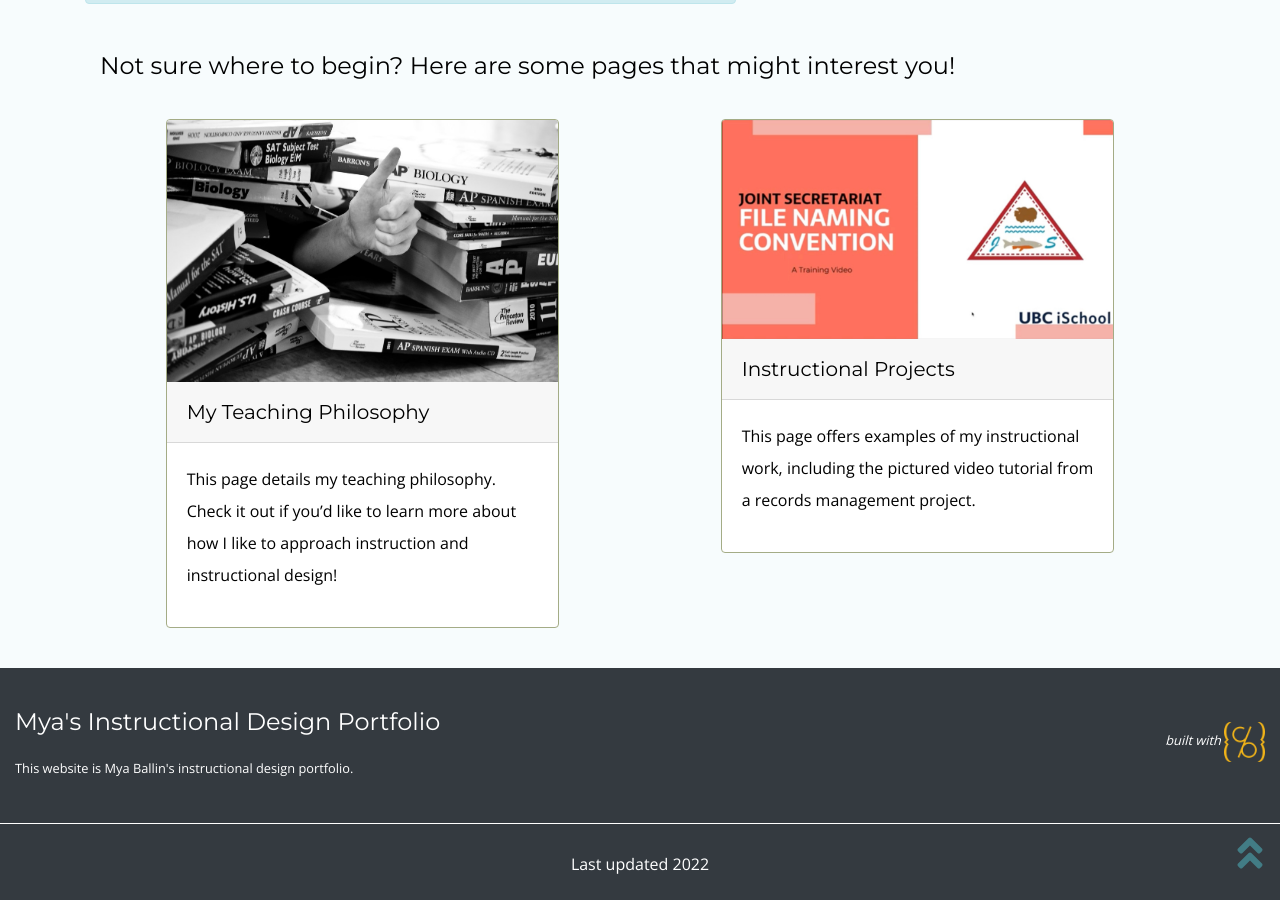
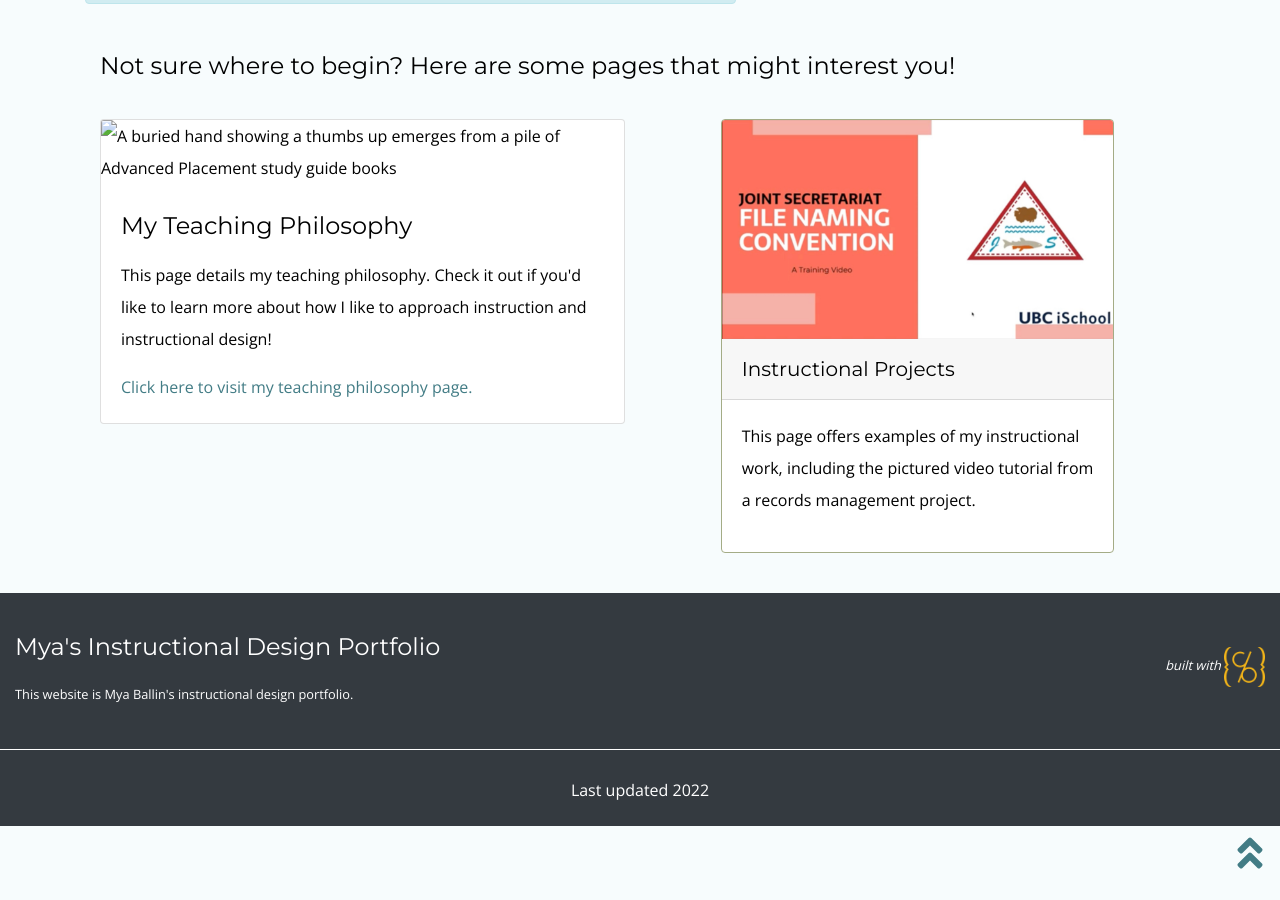
Before and after one commit to mxballin/instructional-design, a Jekyll site: the page built from index.md, in a window 1280 px wide and 900 px high, scrolled down 628 px. Built offline with Jekyll 4.4.1, drawn with Linux system fonts in a browser that asks for light colours; some web fonts are replaced.

Commit message:
Update home-infographic.html

```diff
--- a/_layouts/home-infographic.html
+++ b/_layouts/home-infographic.html
@@ -25,7 +25,14 @@ layout: page
       <h4>Not sure where to begin?  Here are some pages that might interest you!</h4>
     <div class="row">
         <div class="col md-6 pt-4">
-             {% include feature/card.html header="My Teaching Philosophy" text="This page details my teaching philosophy. Check it out if you'd like to learn more about how I like to approach instruction and instructional design!" objectid="research017" width="75" centered=true %}
+          <div class="card">
+            <img class="card-img-top src="https://raw.githubusercontent.com/mxballin/instructional-design/main/objects/Teaching.jpg" alt="A buried hand showing a thumbs up emerges from a pile of Advanced Placement study guide books">
+            <div class="card-body">
+                                  <h4 class="card-title">My Teaching Philosophy</h4>
+                                                        <p class="card-text">This page details my teaching philosophy. Check it out if you'd like to learn more about how I like to approach instruction and instructional design!</p>
+                                                                            <a href="https://instructional-design.mxballin.com/teachingphilosophy.html" class="card-link">Click here to visit my teaching philosophy page.</a>
+                                                                            </div>
+                                                                           </div>
         </div>
         <div class="col md-6 pt-4">
              {% include feature/card.html header="Instructional Projects" text="This page offers examples of my instructional work, including the pictured video tutorial from a records management project. " objectid="research018" width="75" centered=true %}
```
